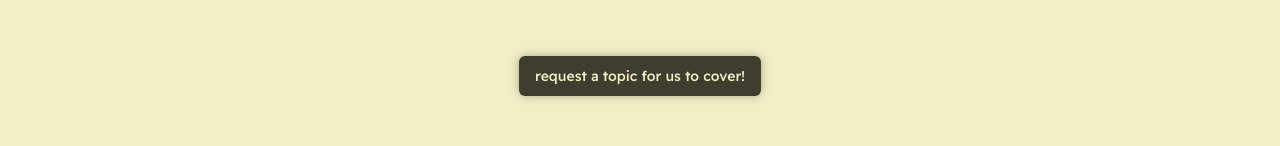
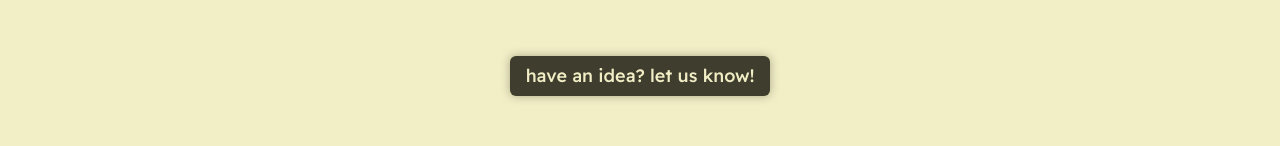
Before and after one commit to vkayy/evs-journal, a Next.js app: page /requests in a window 1280 px wide. Shown: the part 212-358 px from the top of the page. Built offline with nearby package versions, Linux system fonts and the light colour scheme; no server answers; the database is empty.

Commit message:
style: change font sizes and hover effects on journal/requests page

```diff
--- a/app/globals.css
+++ b/app/globals.css
@@ -302,8 +302,12 @@ bg-stone-800: hsl(5 13% 16%) */
   @apply hover:text-darkgreen dark:hover:text-baseyellow hover:bg-white/50 dark:hover:bg-stone-800;
 }
 
+.button_hover_scale {
+  @apply hover:transform hover:scale-[1.025];
+}
+
 .button_active_scale {
-  @apply active:transform active:scale-95;
+  @apply active:transform active:scale-[0.975];
 }
 
 .general-section {
@@ -419,7 +423,7 @@ bg-stone-800: hsl(5 13% 16%) */
   @apply flex justify-center items-center;
 }
 
-.request-dialog-container__button {
+.request-container__button {
   @apply text-lg;
 }
 
--- a/components/RequestDialog.tsx
+++ b/components/RequestDialog.tsx
@@ -20,8 +20,8 @@ function RequestDialog() {
   return (
     <Dialog>
       <DialogTrigger asChild>
-        <Button className="button request-container__button button_hover_shadow button_active_scale">
-          request a topic for us to cover!
+        <Button className="button request-container__button button_hover_scale button_hover_shadow button_active_scale">
+          have an idea? let us know!
         </Button>
       </DialogTrigger>
       <DialogContent className="dialog-content">
--- a/components/TopicRequestForm.tsx
+++ b/components/TopicRequestForm.tsx
@@ -16,7 +16,7 @@ import { Input } from "@/components/ui/input";
 import { Textarea } from "./ui/textarea";
 import { Button } from "./ui/button";
 import { useAuthContext } from "./AuthProvider";
-import { addDataAutoID, addDataSetID } from "@/firebase/addData";
+import { addDataAutoID } from "@/firebase/addData";
 import { toast } from "./ui/use-toast";
 import { useRouter } from "next/navigation";
 
@@ -27,7 +27,7 @@ const requestSchema = z.object({
     .string()
     .min(1, {
       message:
-        "could you be a bit more specific? we might not know what you mean!",
+        "could you be a bit more specific?",
     })
     .max(30, {
       message: "you've passed the character limit!",
@@ -35,7 +35,7 @@ const requestSchema = z.object({
   topicDescription: z
     .string()
     .min(1, {
-      message: "even a brief description would help us out a lot!",
+      message: "even a brief description would help!",
     })
     .max(250, {
       message: "you've passed the character limit!",
@@ -148,7 +148,7 @@ function TopicRequestForm() {
             </FormItem>
           )}
         ></FormField>
-        <Button type="submit" className="button button_active_scale">
+        <Button type="submit" className="button button_hover_scale button_active_scale">
           send your request over!
         </Button>
       </form>
```
